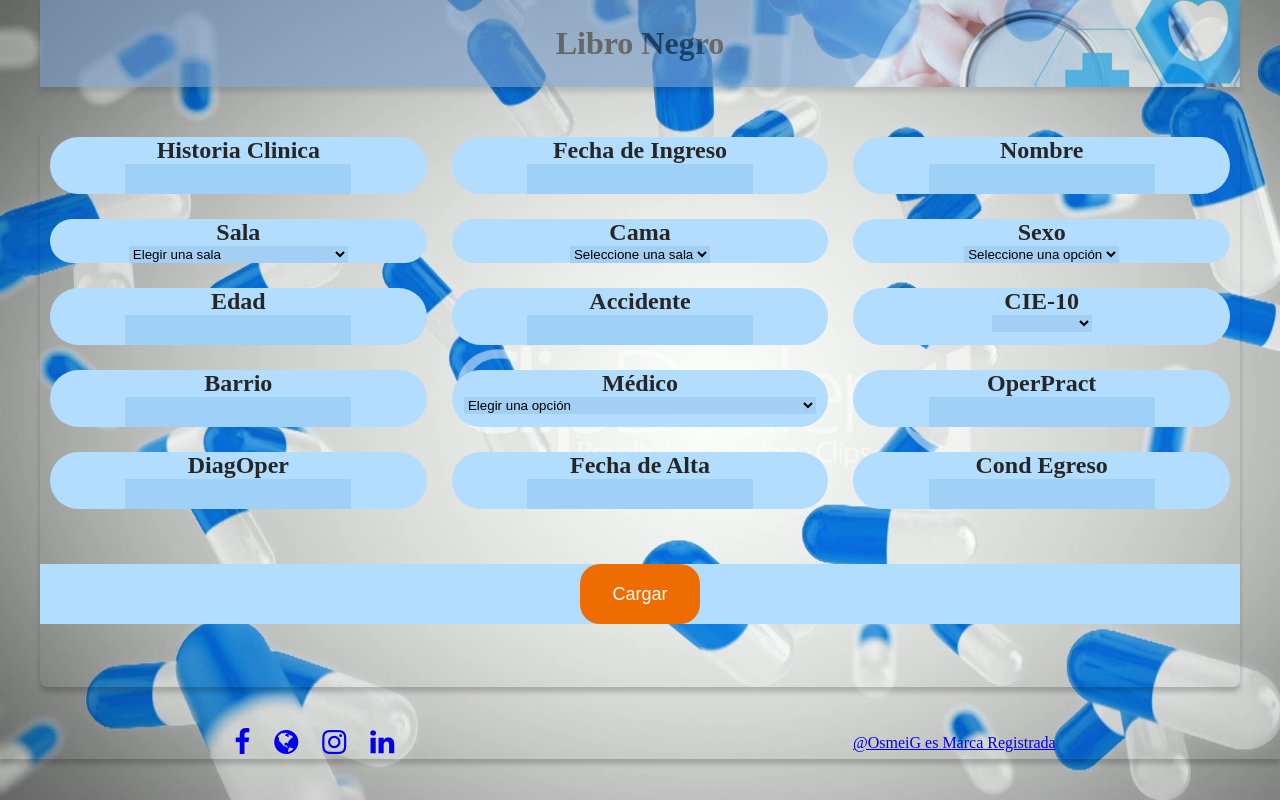
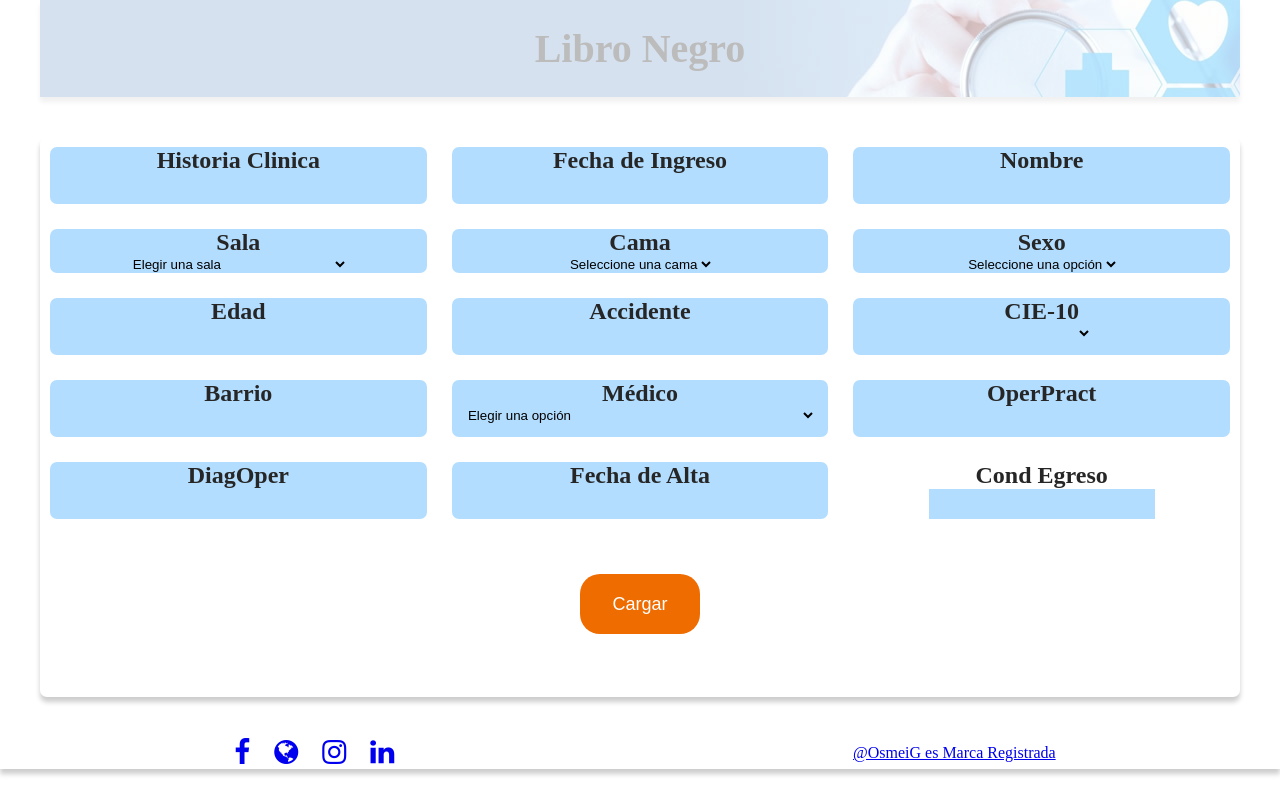
Before and after one commit to Osmei/libroNegro, a PHP site: page /signInForm.html in a window 1280 px wide. Run offline with PHP 8.4, Linux system fonts and the light colour scheme; data comes from the database, SQL or seed files in the repository; data that the repository does not hold is empty.

Commit message:
correciones

```diff
--- a/css/signInForm.css
+++ b/css/signInForm.css
@@ -8,25 +8,23 @@ body{
     margin: 0;
     width: 100vw;
     height: 100vh;
-    /*background: url(../img/logo4.jpeg);*/
-    /*background: #363537;*/
-    /*background: #61A6CC;*/
-    background-image: url(../img/bg22.jpg);
-    background-size: cover;
-    background-repeat: no-repeat;
-}
+    background: transparent;
+    }
 header{
     max-width: 1200px;
     margin: 0 auto;
     background: url(../img/banner.jpg);
-    opacity: .6;
+    opacity: .3;
+    z-index: 0;
     box-shadow: 0 5px 5px rgba(0,0,0,.2);
-}
+    }
 header h1{
     color: #262626;
+    font-size: 40px;
     text-align: center;
     padding: 25px;
-}
+    z-index: 10;
+    }
 .contenedor{
     max-width: 1200px;
     height: 560px;
@@ -53,30 +51,33 @@ form > div{
     display: flex;
     flex-direction: column;
     align-items: center;
-    border-radius: 35px;
+    border-radius: 7px;
 }
 form input{
     width: 60%;
     height: 30px;
-    background: rgb(159, 208, 248);
+    background: rgb(179, 221, 255);
     outline: none;
     border: none;
-    font-size: 18px;
+    font-size: 20px;
     font-weight: bold;
     text-align: center;
-    color: #fff;
+    color: saddlebrown;
 }
 select{
-    background: rgba(153, 199, 236, 0.61);
+    /*background: rgb(179, 221, 255);*/
+    background: rgb(179, 221, 255);
     border: none;
     outline: none;
+}
+div:last-of-type{
+    background: transparent;
 }
 .submit{
     display: flex;
     justify-content: center;
     align-items: center;
     margin-top: 45px;
-    background: transparent;
 }
 .btn-carga{
     width: 120px;
--- a/signInForm.html
+++ b/signInForm.html
@@ -45,7 +45,7 @@
         <h2>Cama</h2>
         <!--input type="text" id="cama" name="cama"-->
         <select name="cama" id="cama">
-          <option>Seleccione una sala</option>
+          <option>Seleccione una cama</option>
         </select>
         <div id="camaRta"></div>
       </div>
```
